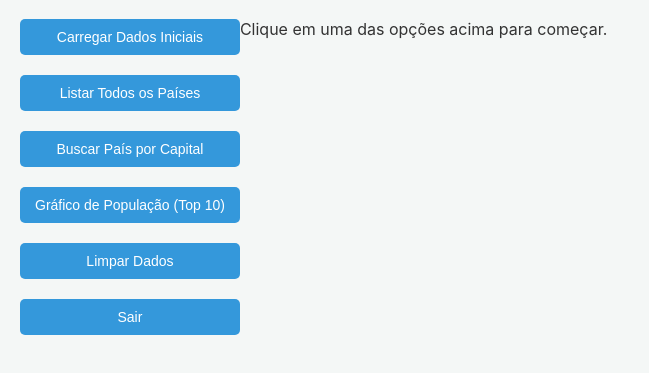
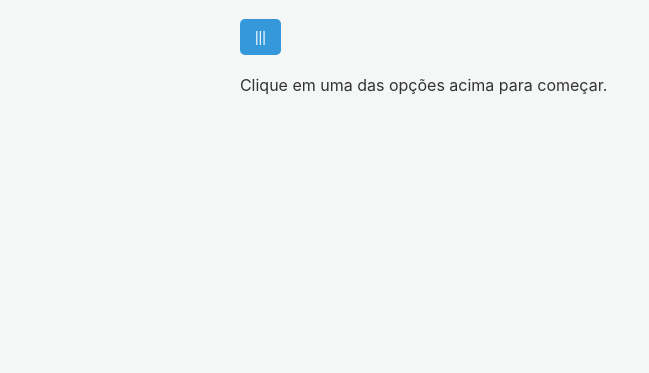
Before and after one commit to LuccaDultra/Crud-Paises, a plain HTML site: page index.html in a window 1280 px wide. Shown: the part 63-436 px from the top of the page, without its empty margins (0-649 px from the left). Drawn offline with nearby package versions, Linux system fonts and the light colour scheme.

Commit message:
side bar

```diff
--- a/index.html
+++ b/index.html
@@ -8,7 +8,9 @@
   <style>
     body { font-family: -apple-system, BlinkMacSystemFont, "Segoe UI", Roboto, Helvetica, Arial, sans-serif; margin: 20px; background-color: #f4f7f6; color: #333; }
     h1 { color: #2c3e50; }
-    #buttons { display: flex; flex-wrap: wrap; gap: 10px; margin-bottom: 20px; flex-direction: column;gap: 20px;float:left;heigt:100hv;}
+    #buttons { display: flex; flex-wrap: wrap; gap: 10px; margin-bottom: 20px; flex-direction: column;gap: 20px;float:left;heigt:100hv;transition: transform 0.3s ease-in-out;transform: translateX(-290px);}
+    #buttons.visible{transform: translateX(0);}
+    .botaoside{background-color: #3498db;}
     button { margin: 0; padding: 10px 15px; border: none; border-radius: 5px; background-color: #3498db; color: white; cursor: pointer; font-size: 14px; transition: background-color 0.3s ease; }
     button:hover { background-color: #2980b9; }
     #output { margin-top: 20px; }
@@ -29,7 +31,7 @@
 </head>
 <body>
   <h1>🌍 Informações de Países</h1>
-
+  <button class="botaoside" onclick="toggleSidebar()">|||</button>
   <div id="buttons">
     <button data-action="init">Carregar Dados Iniciais</button>
     <button data-action="list">Listar Todos os Países</button>
@@ -41,7 +43,12 @@
 
   <div id="forms"></div>
   <div id="output"><p>Clique em uma das opções acima para começar.</p></div>
-
+  <script>
+    function toggleSidebar() {
+      const sidebar = document.getElementById('buttons');
+      sidebar.classList.toggle('visible');
+    }
+  </script>
   <script src="https://cdn.jsdelivr.net/npm/chart.js"></script>
   <script type="module" src="ui.js"></script>
 </body>
```
